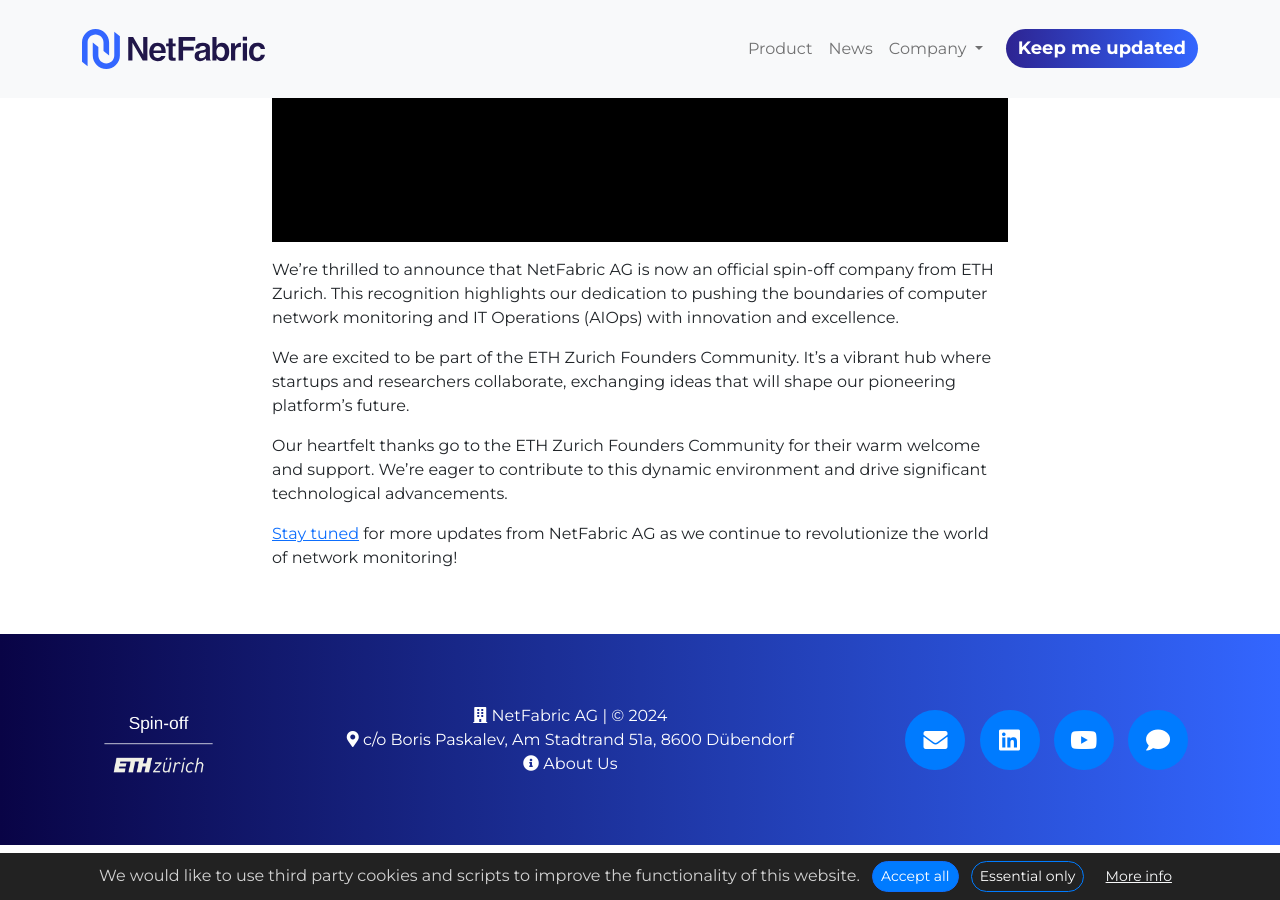
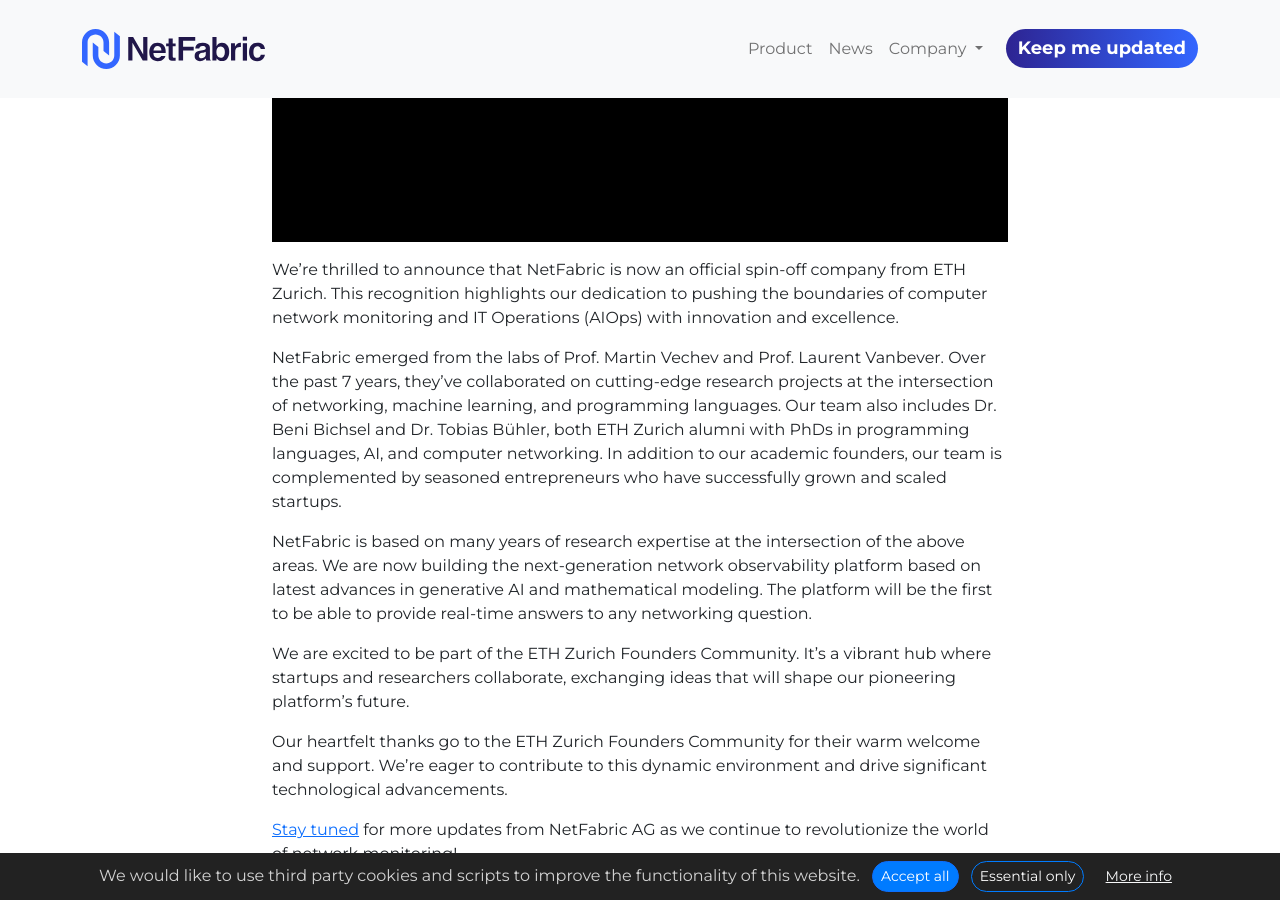
Before and after one commit to NetFabric-AI/NetFabric-AI.github.io, a Jekyll site: the page built from _posts/2024-06-18-ethspinoff.md, in a window 1280 px wide and 900 px high, scrolled down 812 px. Built offline with Jekyll 4.4.1, drawn with Linux system fonts in a browser that asks for light colours; some of the changed text lies outside the part shown.

Commit message:
ETH Spin-off live

```diff
--- a/_posts/2024-06-18-ethspinoff.md
+++ b/_posts/2024-06-18-ethspinoff.md
@@ -1,13 +1,17 @@
 ---
 title: ETH spin-off recognition
 short: We proudly announce that NetFabric was awarded the ETH Zurich Spin-Off label, a new milestone in our journey.
-date: 2024-07-17
+date: 2024-07-16
 image: /assets/images/BlogETHSpinoff3.png
 layout: post
 ---
 
 
-We're thrilled to announce that NetFabric AG is now an official spin-off company from ETH Zurich. This recognition highlights our dedication to pushing the boundaries of computer network monitoring and IT Operations (AIOps) with innovation and excellence.
+We're thrilled to announce that NetFabric is now an official spin-off company from ETH Zurich. This recognition highlights our dedication to pushing the boundaries of computer network monitoring and IT Operations (AIOps) with innovation and excellence.
+
+NetFabric emerged from the labs of Prof. Martin Vechev and Prof. Laurent Vanbever. Over the past 7 years, they’ve collaborated on cutting-edge research projects at the intersection of networking, machine learning, and programming languages. Our team also includes Dr. Beni Bichsel and Dr. Tobias Bühler, both ETH Zurich alumni with PhDs in programming languages, AI, and computer networking. In addition to our academic founders, our team is complemented by seasoned entrepreneurs who have successfully grown and scaled startups.
+
+NetFabric is based on many years of research expertise at the intersection of the above areas. We are now building the next-generation network observability platform based on latest advances in generative AI and mathematical modeling. The platform will be the first to be able to provide real-time answers to any networking question.
 
 We are excited to be part of the ETH Zurich Founders Community. It's a vibrant hub where startups and researchers collaborate, exchanging ideas that will shape our pioneering platform's future.
 
```
